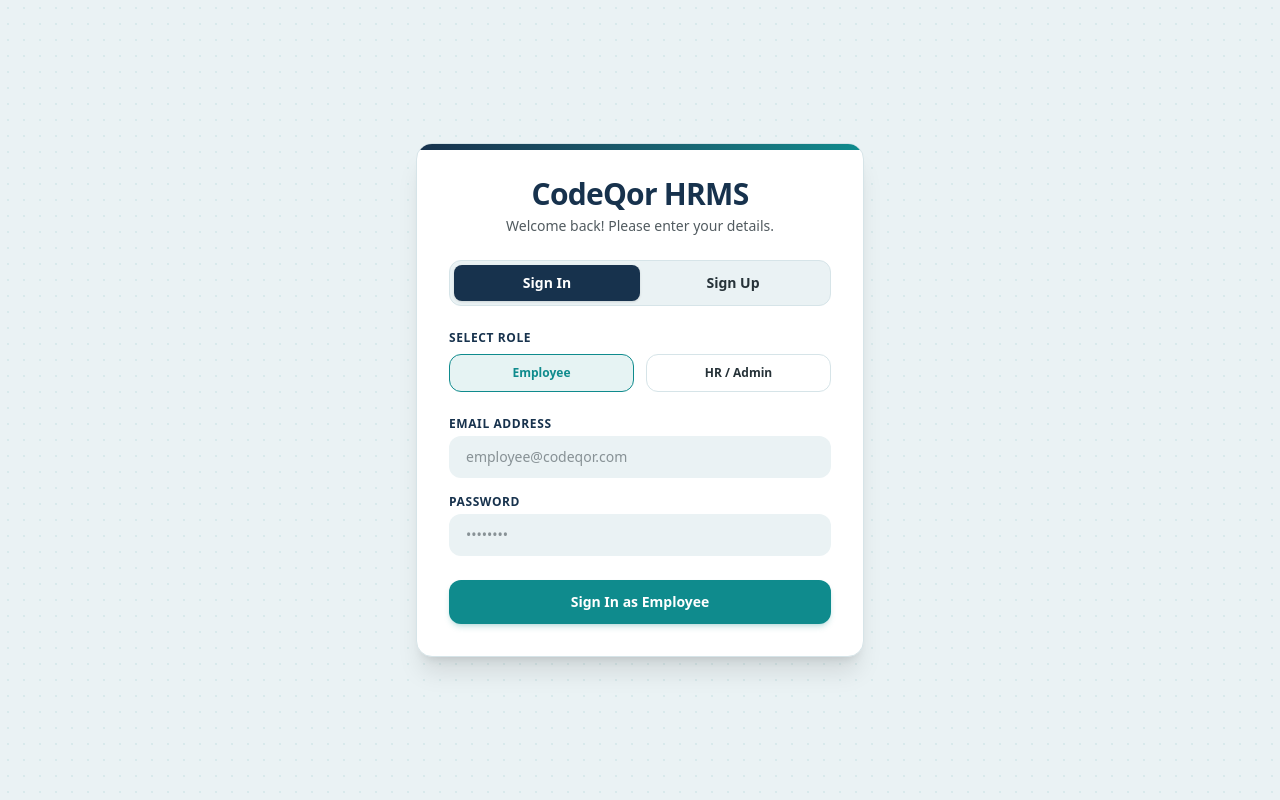
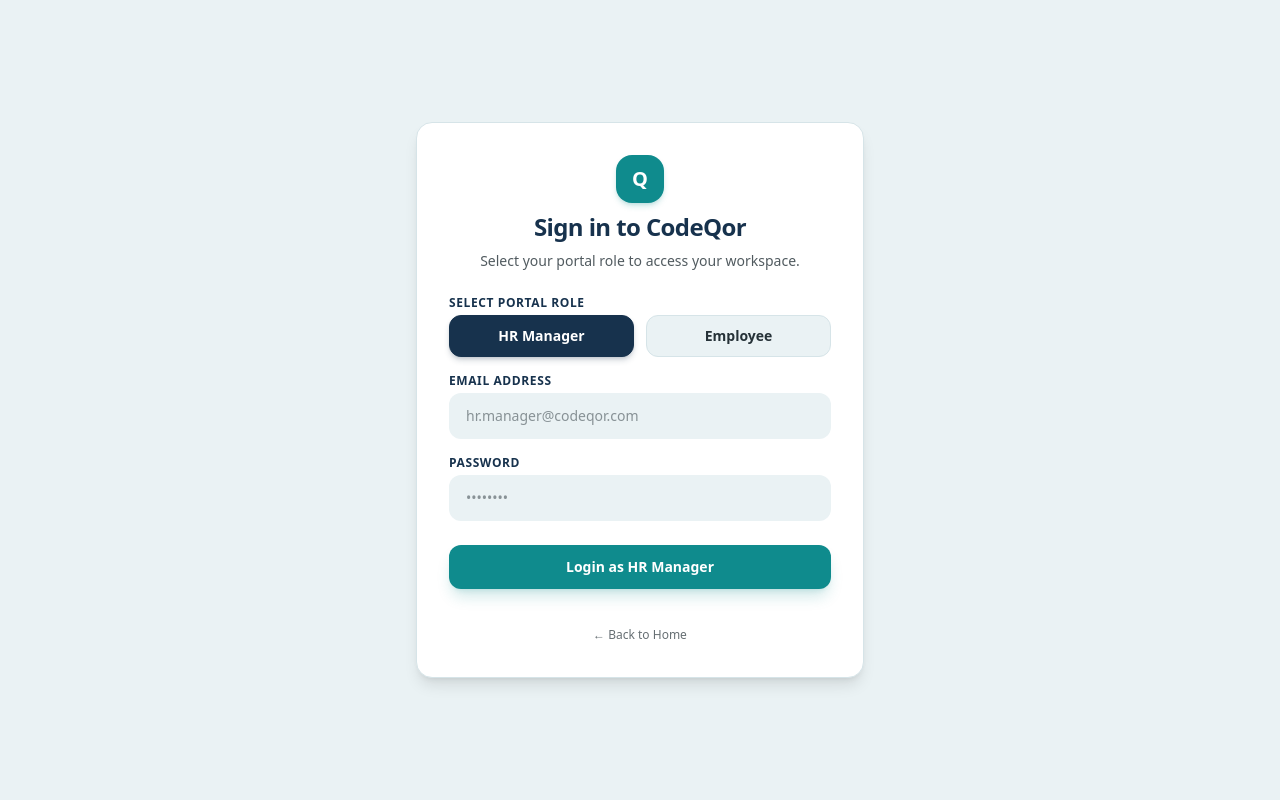
Before and after one commit to ihamzapro/HR_Management-System, a Next.js app: page /login in a window 1280 px wide. Built offline with nearby package versions, Linux system fonts and the light colour scheme.

Commit message:
Updat_login

```diff
--- a/app/(auth)/login/page.tsx
+++ b/app/(auth)/login/page.tsx
@@ -2,110 +2,84 @@
 
 import { useState } from "react";
 import { useRouter } from "next/navigation";
+import Link from "next/link";
 
-type AuthMode = "signin" | "signup";
-type UserRole = "Employee" | "HR Manager";
-
-export default function AuthPage() {
+export default function LoginPage() {
   const router = useRouter();
-  const [mode, setMode] = useState<AuthMode>("signin");
-  const [role, setRole] = useState<UserRole>("Employee");
-  const [name, setName] = useState("");
   const [email, setEmail] = useState("");
   const [password, setPassword] = useState("");
+  const [role, setRole] = useState<"HR Manager" | "Employee">("HR Manager");
+  const [error, setError] = useState("");
 
-  const handleSubmit = (e: React.SyntheticEvent) => {
+  const handleLogin = (e: React.SyntheticEvent) => {
     e.preventDefault();
+    setError("");
+
+    if (!email || !password) {
+      setError("Please fill in all required fields.");
+      return;
+    }
+
+    if (role === "HR Manager") {
       router.push("/dashboard");
+    } else {
+      router.push("/employee-portal");
+    }
   };
 
   return (
-    <div className="min-h-screen bg-hrms-blueGray flex items-center justify-center p-6 bg-[radial-gradient(#0F8B8D15_1px,transparent_1px)] bg-size-[16px_16px]">
-      <div className="max-w-md w-full bg-white rounded-2xl shadow-xl border border-hrms-mediumGray p-8 space-y-6 relative overflow-hidden">
-        <div className="absolute top-0 left-0 right-0 h-1.5 bg-linear-to-r from-[#17324D] to-[#0F8B8D]" />
-
-        <div className="text-center space-y-1">
-          <h1 className="text-3xl font-extrabold tracking-tight text-hrms-navy">
-            CodeQor HRMS
+    <div className="min-h-screen bg-hrms-blueGray flex flex-col justify-center items-center p-6">
+      <div className="max-w-md w-full bg-white rounded-2xl shadow-lg border border-hrms-mediumGray p-8 space-y-6">
+        <div className="text-center space-y-2">
+          <Link href="/" className="inline-block">
+            <div className="w-12 h-12 rounded-2xl bg-hrms-teal text-white font-extrabold flex items-center justify-center text-xl shadow-md shadow-[#0F8B8D]/20 mx-auto">
+              Q
+            </div>
+          </Link>
+          <h1 className="text-2xl font-extrabold text-hrms-navy tracking-tight">
+            Sign in to CodeQor
           </h1>
           <p className="text-sm text-hrms-darkText opacity-80">
-            {mode === "signin"
-              ? "Welcome back! Please enter your details."
-              : "Create your account to get started."}
+            Select your portal role to access your workspace.
           </p>
         </div>
 
-        <div className="flex bg-hrms-blueGray p-1 rounded-xl border border-hrms-mediumGray">
-          <button
-            type="button"
-            onClick={() => setMode("signin")}
-            className={`flex-1 py-2 text-sm font-semibold rounded-lg transition-all ${
-              mode === "signin"
-                ? "bg-hrms-navy text-white shadow-sm"
-                : "text-hrms-darkText hover:text-hrms-navy"
-            }`}
-          >
-            Sign In
-          </button>
-          <button
-            type="button"
-            onClick={() => setMode("signup")}
-            className={`flex-1 py-2 text-sm font-semibold rounded-lg transition-all ${
-              mode === "signup"
-                ? "bg-hrms-navy text-white shadow-sm"
-                : "text-hrms-darkText hover:text-hrms-navy"
-            }`}
-          >
-            Sign Up
-          </button>
+        {error && (
+          <div className="bg-rose-100 border border-rose-300 text-rose-800 text-sm px-4 py-3 rounded-xl">
+            {error}
           </div>
+        )}
 
-        <div className="space-y-2">
-          <label className="block text-xs font-bold uppercase tracking-wider text-hrms-navy">
-            Select Role
+        <form onSubmit={handleLogin} className="space-y-4">
+          <div>
+            <label className="block text-xs font-semibold uppercase tracking-wider text-hrms-navy mb-1">
+              Select Portal Role
             </label>
             <div className="grid grid-cols-2 gap-3">
               <button
                 type="button"
+                onClick={() => setRole("HR Manager")}
+                className={`py-2.5 px-4 rounded-xl text-sm font-semibold border transition-all ${
+                  role === "HR Manager"
+                    ? "bg-hrms-navy text-white border-hrms-navy shadow-md shadow-[#17324D]/20"
+                    : "bg-hrms-blueGray text-hrms-darkText border-hrms-mediumGray hover:bg-white"
+                }`}
+              >
+                HR Manager
+              </button>
+              <button
+                type="button"
                 onClick={() => setRole("Employee")}
-              className={`py-2.5 px-4 text-xs font-bold rounded-xl border transition-all ${
+                className={`py-2.5 px-4 rounded-xl text-sm font-semibold border transition-all ${
                   role === "Employee"
-                  ? "border-hrms-teal bg-hrms-teal/10 text-hrms-teal"
-                  : "border-hrms-mediumGray bg-white text-hrms-darkText hover:border-hrms-teal/50"
+                    ? "bg-hrms-teal text-white border-hrms-teal shadow-md shadow-[#0F8B8D]/20"
+                    : "bg-hrms-blueGray text-hrms-darkText border-hrms-mediumGray hover:bg-white"
                 }`}
               >
                 Employee
               </button>
-            <button
-              type="button"
-              onClick={() => setRole("HR Manager")}
-              className={`py-2.5 px-4 text-xs font-bold rounded-xl border transition-all ${
-                role === "HR Manager"
-                  ? "border-hrms-teal bg-hrms-teal/10 text-hrms-teal"
-                  : "border-hrms-mediumGray bg-white text-hrms-darkText hover:border-hrms-teal/50"
-              }`}
-            >
-              HR / Admin
-            </button>
             </div>
           </div>
-
-        <form onSubmit={handleSubmit} className="space-y-4">
-          {mode === "signup" && (
-            <div>
-              <label className="block text-xs font-semibold uppercase tracking-wider text-hrms-navy mb-1">
-                Full Name
-              </label>
-              <input
-                type="text"
-                required
-                value={name}
-                onChange={(e) => setName(e.target.value)}
-                placeholder="Sarah Jenkins"
-                className="w-full bg-hrms-blueGray text-hrms-darkText text-sm px-4 py-2.5 rounded-xl border border-transparent focus:border-hrms-teal focus:bg-white focus:outline-none transition-all"
-              />
-            </div>
-          )}
 
           <div>
             <label className="block text-xs font-semibold uppercase tracking-wider text-hrms-navy mb-1">
@@ -113,13 +87,14 @@
             </label>
             <input
               type="email"
-              required
+              placeholder={
+                role === "HR Manager"
+                  ? "hr.manager@codeqor.com"
+                  : "sarah.jenkins@codeqor.com"
+              }
               value={email}
               onChange={(e) => setEmail(e.target.value)}
-              placeholder={
-                role === "Employee" ? "employee@codeqor.com" : "hr@codeqor.com"
-              }
-              className="w-full bg-hrms-blueGray text-hrms-darkText text-sm px-4 py-2.5 rounded-xl border border-transparent focus:border-hrms-teal focus:bg-white focus:outline-none transition-all"
+              className="w-full bg-hrms-blueGray text-hrms-darkText text-sm px-4 py-3 rounded-xl border border-transparent focus:border-hrms-teal focus:bg-white focus:outline-none transition-all"
             />
           </div>
 
@@ -129,23 +104,29 @@
             </label>
             <input
               type="password"
-              required
+              placeholder="••••••••"
               value={password}
               onChange={(e) => setPassword(e.target.value)}
-              placeholder="••••••••"
-              className="w-full bg-hrms-blueGray text-hrms-darkText text-sm px-4 py-2.5 rounded-xl border border-transparent focus:border-hrms-teal focus:bg-white focus:outline-none transition-all"
+              className="w-full bg-hrms-blueGray text-hrms-darkText text-sm px-4 py-3 rounded-xl border border-transparent focus:border-hrms-teal focus:bg-white focus:outline-none transition-all"
             />
           </div>
 
           <button
             type="submit"
-            className="w-full bg-hrms-teal text-white font-semibold py-3 rounded-xl text-sm hover:opacity-95 transition-opacity shadow-md shadow-[#0F8B8D]/20 mt-2"
+            className="w-full bg-hrms-teal text-white py-3 rounded-xl text-sm font-semibold hover:opacity-95 transition-opacity shadow-lg shadow-[#0F8B8D]/20 mt-2"
           >
-            {mode === "signin"
-              ? `Sign In as ${role}`
-              : `Create ${role} Account`}
+            Login as {role}
           </button>
         </form>
+
+        <div className="text-center pt-2">
+          <Link
+            href="/"
+            className="text-xs font-medium text-hrms-darkText opacity-70 hover:opacity-100"
+          >
+            ← Back to Home
+          </Link>
+        </div>
       </div>
     </div>
   );
```
Lines whose indentation alone changed are shown as unchanged.
